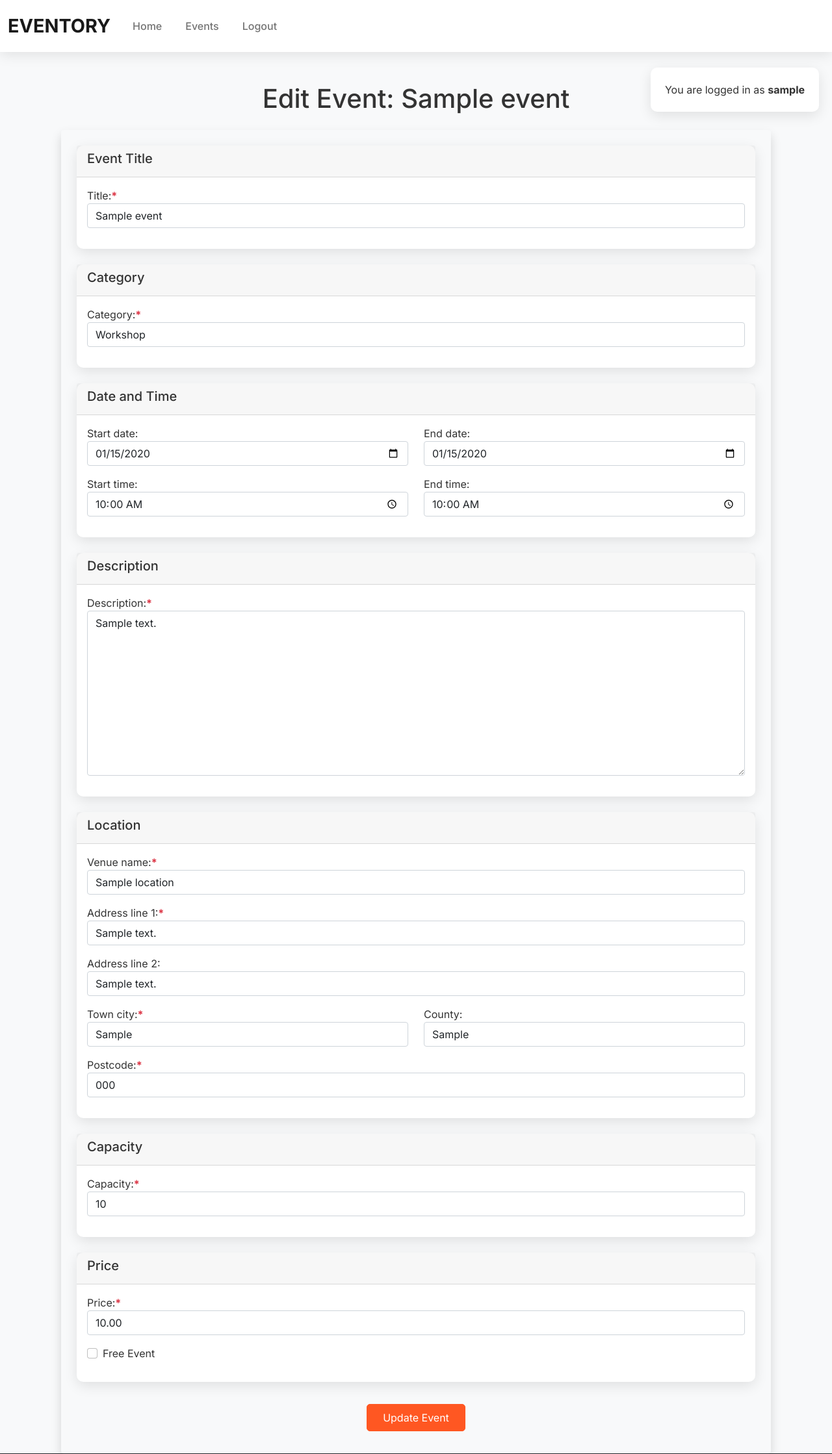
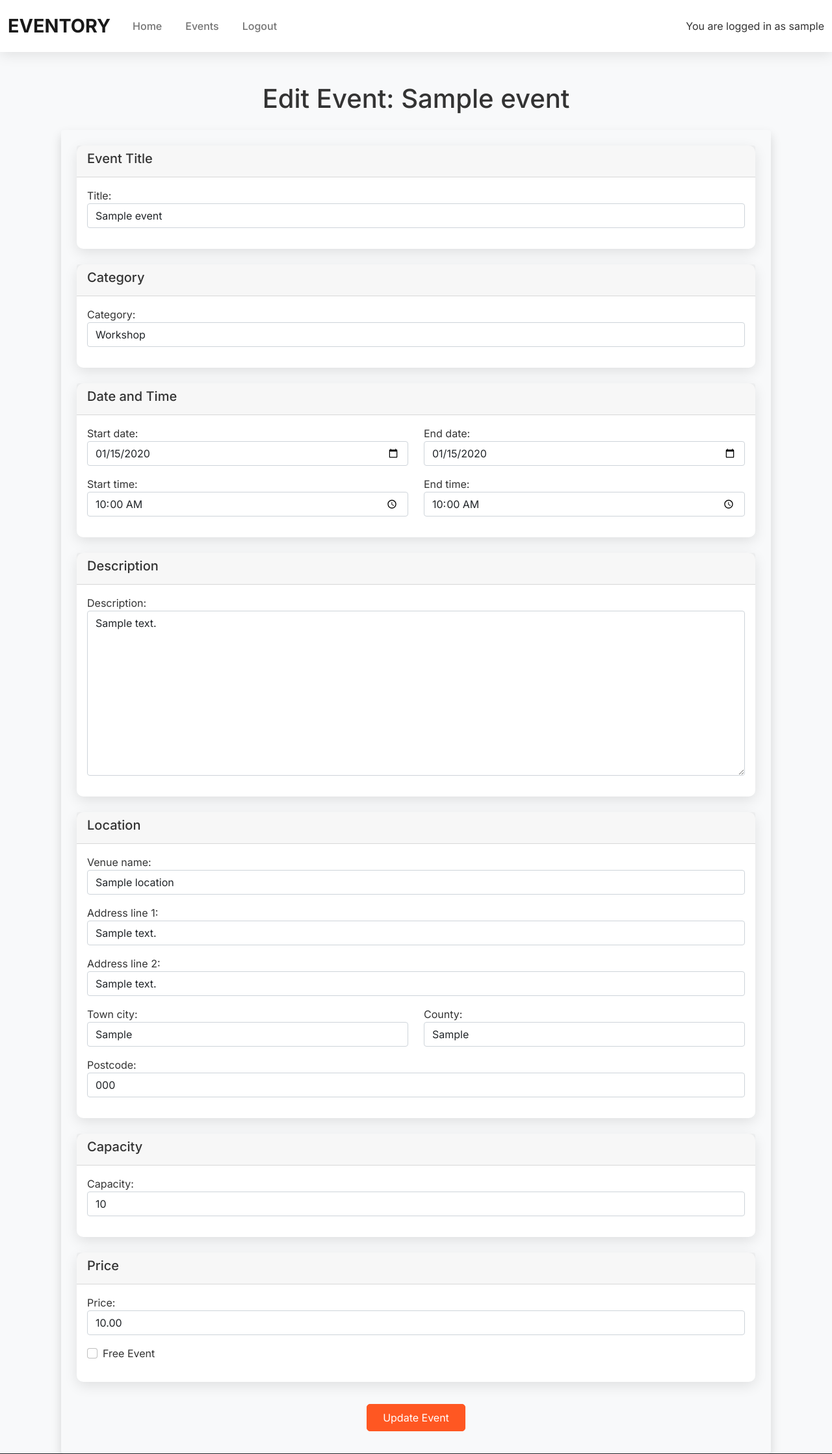
Before and after one commit to Ojay97-hub/event-scheduler, a Django app: page /event/1/edit/ in a window 1280 px wide. Shown: the top 2238 px of the page at 65% size. Run offline with Django 3.2, Linux system fonts and the light colour scheme; a user stored in the database is signed in; tables that the repository leaves empty hold one stand-in row (values such as "Sample post"); some libraries are stand-ins or nearby versions.

Commit message:
moved the you are logged in message into navbar

```diff
--- a/events/forms.py
+++ b/events/forms.py
@@ -31,6 +31,7 @@ class EventForm(forms.ModelForm):
             'end_date': DateInput(attrs={'type': 'date', 'class': 'form-control'}),
             'end_time': TimeInput(attrs={'type': 'time', 'class': 'form-control'}),
         }
+
 
     def clean(self):
         cleaned_data = super().clean()
--- a/events/templates/events/edit_event.html
+++ b/events/templates/events/edit_event.html
@@ -16,7 +16,7 @@
             </div>
             <div class="card-body">
                 <div class="mb-3">
-                    {{ form.title.label_tag }}<span class="text-danger">*</span>
+                    {{ form.title.label_tag }}
                     {{ form.title|add_class:"form-control" }}
                     {% for error in form.title.errors %}
                         <div class="text-danger">{{ error }}</div>
@@ -32,7 +32,7 @@
             </div>
             <div class="card-body">
                 <div class="mb-3">
-                    {{ form.category.label_tag }}<span class="text-danger">*</span>
+                    {{ form.category.label_tag }}
                     {{ form.category|add_class:"form-control" }}
                     {% for error in form.category.errors %}
                         <div class="text-danger">{{ error }}</div>
@@ -89,7 +89,7 @@
             </div>
             <div class="card-body">
                 <div class="mb-3">
-                    {{ form.description.label_tag }}<span class="text-danger">*</span>
+                    {{ form.description.label_tag }}
                     {{ form.description|add_class:"form-control" }}
                     {% for error in form.description.errors %}
                         <div class="text-danger">{{ error }}</div>
@@ -105,14 +105,14 @@
             </div>
             <div class="card-body">
                 <div class="mb-3">
-                    {{ location_form.venue_name.label_tag }}<span class="text-danger">*</span>
+                    {{ location_form.venue_name.label_tag }}
                     {{ location_form.venue_name|add_class:"form-control" }}
                     {% for error in location_form.venue_name.errors %}
                         <div class="text-danger">{{ error }}</div>
                     {% endfor %}
                 </div>
                 <div class="mb-3">
-                    {{ location_form.address_line_1.label_tag }}<span class="text-danger">*</span>
+                    {{ location_form.address_line_1.label_tag }}
                     {{ location_form.address_line_1|add_class:"form-control" }}
                     {% for error in location_form.address_line_1.errors %}
                         <div class="text-danger">{{ error }}</div>
@@ -127,7 +127,7 @@
                 </div>
                 <div class="row mb-3">
                     <div class="col-md-6">
-                        {{ location_form.town_city.label_tag }}<span class="text-danger">*</span>
+                        {{ location_form.town_city.label_tag }}
                         {{ location_form.town_city|add_class:"form-control" }}
                         {% for error in location_form.town_city.errors %}
                             <div class="text-danger">{{ error }}</div>
@@ -142,7 +142,7 @@
                     </div>
                 </div>
                 <div class="mb-3">
-                    {{ location_form.postcode.label_tag }}<span class="text-danger">*</span>
+                    {{ location_form.postcode.label_tag }}
                     {{ location_form.postcode|add_class:"form-control" }}
                     {% for error in location_form.postcode.errors %}
                         <div class="text-danger">{{ error }}</div>
@@ -158,7 +158,7 @@
             </div>
             <div class="card-body">
                 <div class="mb-3">
-                    {{ form.capacity.label_tag }}<span class="text-danger">*</span>
+                    {{ form.capacity.label_tag }}
                     {{ form.capacity|add_class:"form-control" }}
                     {% for error in form.capacity.errors %}
                     {% endfor %}
@@ -173,7 +173,7 @@
             </div>
             <div class="card-body">
                 <div class="mb-3" id="price-field">
-                    {{ form.price.label_tag }}<span class="text-danger">*</span>
+                    {{ form.price.label_tag }}
                     {{ form.price|add_class:"form-control" }}
                     {% for error in form.price.errors %}
                         <div class="text-danger">{{ error }}</div>
--- a/events/templates/events/event_detail.html
+++ b/events/templates/events/event_detail.html
@@ -4,7 +4,7 @@
 
 {% block content %}
 <div class="container mt-5">
-    <div class="card mb-4 shadow-sm">
+    <div class="card mb-4 shadow-sm"></div>
         <img src="{% static 'images/generic-event-img.jpg' %}" class="card-img-top" alt="{{ event.title }}">
         <div class="card-body">
             <h1 class="card-title">{{ event.title }}</h1>
--- a/events/templates/events/event_list.html
+++ b/events/templates/events/event_list.html
@@ -61,6 +61,7 @@
         {% for event in object_list %}
         <div class="col-md-4 mb-4">
             <div class="card h-100">
+
                 <div class="card-body">
                     <h2 class="card-title">{{ event.title }}</h2>
                     <p class="card-text"><strong>An event by: </strong> {{ event.organiser.username }}</p>
--- a/requirements.txt
+++ b/requirements.txt
@@ -1,11 +1,14 @@
 asgiref==3.8.1
+cloudinary==1.41.0
 dj-database-url==0.5.0
 Django==3.2.25
 django-allauth==0.57.2
+django-cloudinary-storage==0.3.0
 django-summernote==0.8.20.0
 django-widget-tweaks==1.5.0
 gunicorn==20.1.0
 oauthlib==3.2.2
+pillow==11.0.0
 psycopg2==2.9.9
 PyJWT==2.9.0
 python3-openid==3.2.0
--- a/static/css/style.css
+++ b/static/css/style.css
@@ -166,10 +166,3 @@ body {
         padding: 8px 15px; /* Smaller padding on mobile */
     }
 }
-
-/* authentication login message */
-@media (max-width: 1165px) {
-    .authentication {
-        display: none;
-    }
-}
--- a/templates/base.html
+++ b/templates/base.html
@@ -80,6 +80,17 @@
                 </li>
                 {% endif %}
             </ul>
+
+            <!-- Right-aligned user authentication display -->
+              <div class="d-inline-block ms-auto" style="max-width: fit-content;">
+                <div>
+                    {% if user.is_authenticated %}
+                    <p class="text-end m-0">You are logged in as {{ user }}</p>
+                    {% else %}
+                    <p class="text-end m-0">You are not logged in</p>
+                    {% endif %}
+                </div>
+            </div>
         </div>
     </div>
 </nav>
@@ -94,20 +105,6 @@
                 {% endfor %}
             </div>
             {% endif %}
-        </div>
-
-        <!-- user authentication -->
-        <div class="container mt-4">
-            <div class="card d-inline-block float-end" style="max-width: fit-content; position: absolute; right: 20px;">
-                <div class="card-body authentication" style="padding: 6px;">
-                    <!-- user authentication -->
-                    {% if user.is_authenticated %}
-                    <p class="text-end m-3">You are logged in as <strong>{{ user }}</strong></p>
-                    {% else %}
-                    <p class="text-end m-3">You are not logged in</p>
-                    {% endif %}
-                </div>
-            </div>
         </div>
 
         <div class="container mt-3">
```
Also changed, not shown: event_scheduler/settings.py (+8 -0 lines), events/templates/events/create_event.html (+19 -12 lines), events/urls.py (line endings or trailing spaces).
